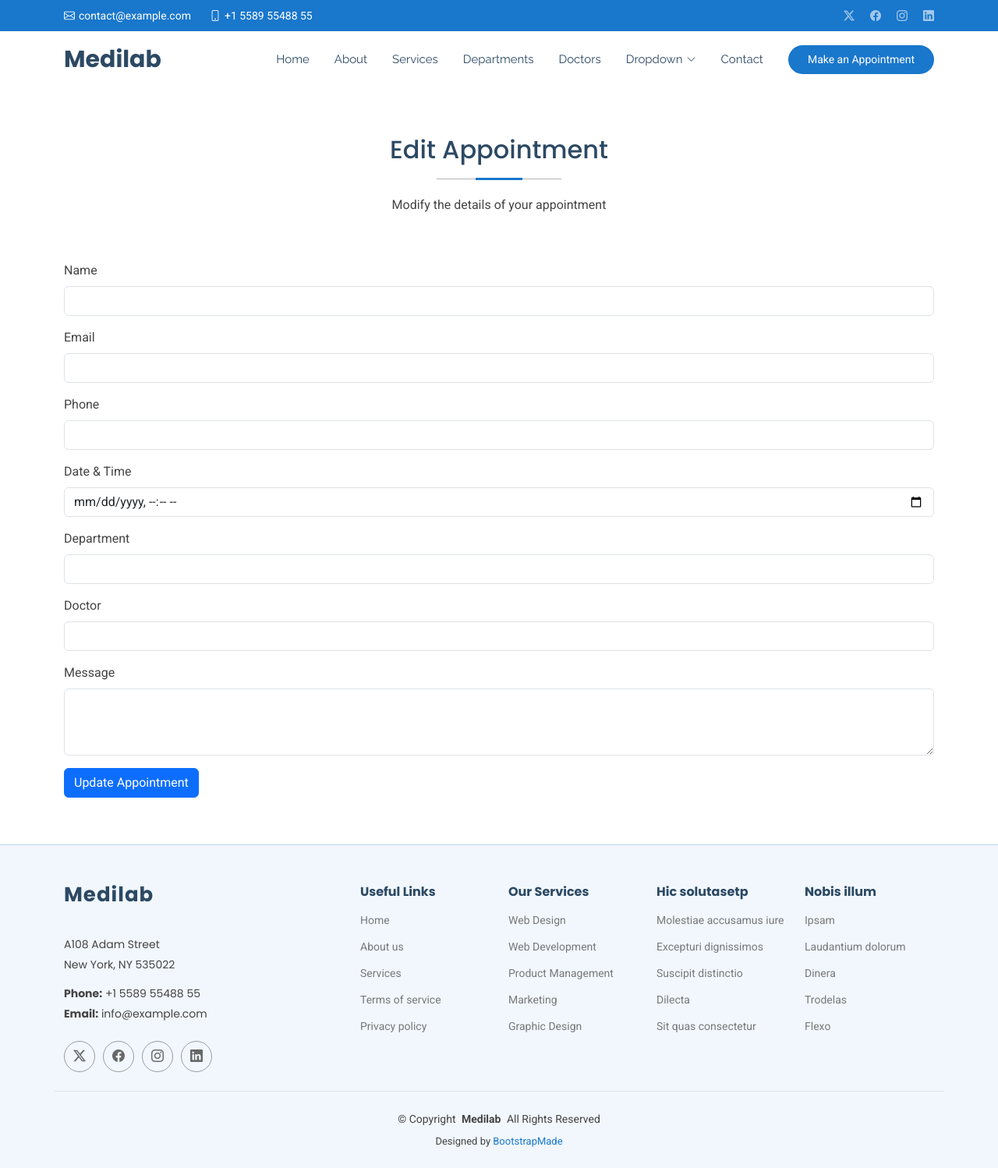
After one commit to xix-osano/CareBridge-DjangoClassProject, a Django app: template careapp/templates/edit.html in a window 1280 px wide. The commit adds this page. Shown: the whole page at 78% size. Run offline with Django 5.2, Linux system fonts and the light colour scheme; the template is opened without the code that fills it, so the values that code supplies are empty; some libraries are stand-ins or nearby versions.

Commit message:
Added edit and delete functions

```diff
--- /dev/null
+++ b/careapp/templates/edit.html
@@ -0,0 +1,57 @@
+{% extends 'starter-page.html' %}
+
+{% load static %}
+
+{% block title %} Edit Appointment - CareBridge {% endblock %}
+
+{% block content %}
+    <!-- Edit Appointment Section -->
+    <section id="edit-appointment" class="edit-appointment section">
+
+      {% for message in messages %}
+        <div class="alert alert-success text-center">{{ message }}</div>
+      {% endfor %}
+
+      <!-- Section Title -->
+      <div class="container section-title" data-aos="fade-up">
+        <h2>Edit Appointment</h2>
+        <p>Modify the details of your appointment</p>
+      </div><!-- End Section Title -->
+
+      <div class="container" data-aos="fade-up" data-aos-delay="100">
+
+        <form method="POST">
+          {% csrf_token %}
+          <div class="mb-3">
+            <label for="name" class="form-label">Name</label>
+            <input type="text" class="form-control" id="name" name="name" value="{{ appointment.name }}" required>
+          </div>
+          <div class="mb-3">
+            <label for="email" class="form-label">Email</label>
+            <input type="email" class="form-control" id="email" name="email" value="{{ appointment.email }}" required>
+          </div>
+          <div class="mb-3">
+            <label for="phone" class="form-label">Phone</label>
+            <input type="text" class="form-control" id="phone" name="phone" value="{{ appointment.phone }}" required>
+          </div>
+          <div class="mb-3">
+            <label for="datetime" class="form-label">Date & Time</label>
+            <input type="datetime-local" class="form-control" id="datetime" name="datetime" value="{{ appointment.datetime|date:'Y-m-d\TH:i' }}" required>
+          </div>
+          <div class="mb-3">
+            <label for="department" class="form-label">Department</label>
+            <input type="text" class="form-control" id="department" name="department" value="{{ appointment.department }}" required>
+          </div>
+          <div class="mb-3">
+            <label for="doctor" class="form-label">Doctor</label>
+            <input type="text" class="form-control" id="doctor" name="doctor" value="{{ appointment.doctor }}" required>
+          </div>
+          <div class="mb-3">
+            <label for="message" class="form-label">Message</label>
+            <textarea class="form-control" id="message" name="message" rows="3" required>{{ appointment.message }}</textarea>
+          </div>
+          <button type="submit" class="btn btn-primary">Update Appointment</button>
+        </form>
+        </div>
+    </section><!-- End Edit Appointment Section -->
+{% endblock %}
--- a/careapp/urls.py
+++ b/careapp/urls.py
@@ -13,5 +13,7 @@ urlpatterns = [
     path('departments/', views.departments, name='departments'),
     path('doctors/', views.doctors, name='doctors'),
     path('show/', views.show, name='show'),
+    path('delete/<int:id>/', views.delete),
+    path('edit/<int:id>/', views.edit),
 
 ]
```
Also changed, not shown: careapp/templates/show.html (+6 -2 lines), careapp/views.py (+31 -9 lines).
